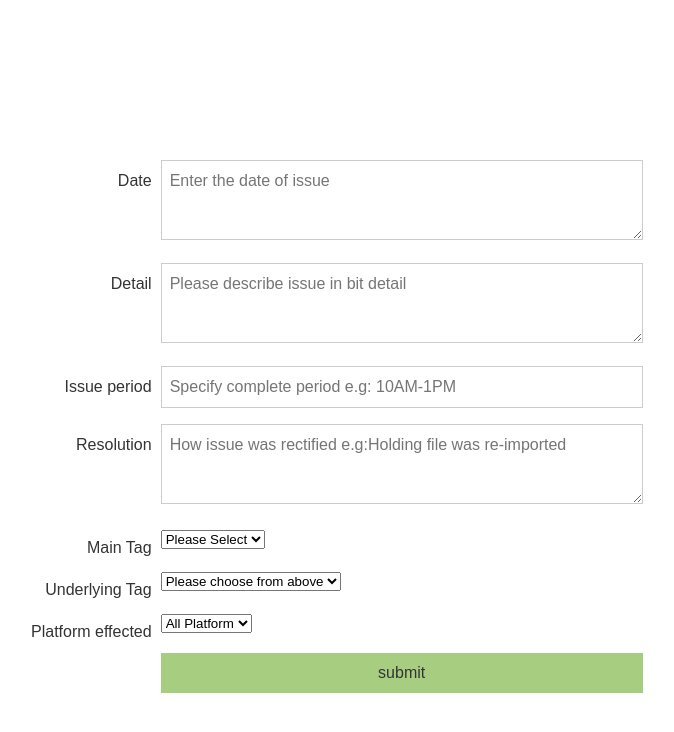
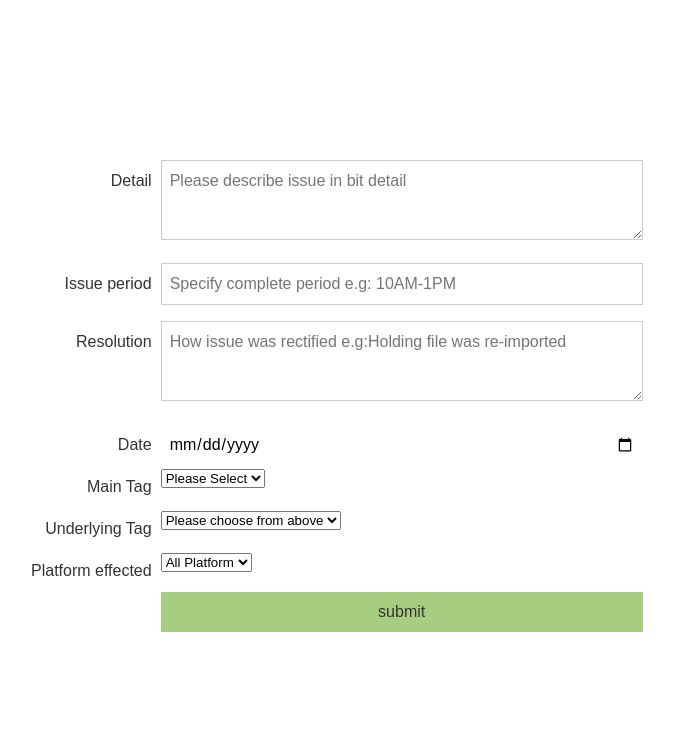
Before and after one commit to ranjanrak/Issuedoc, a Django app: page /creaissue/ in a window 1280 px wide. Shown: the top 732 px of the page, without its empty margins (204-878 px from the left). Run offline with Django 3.2, Linux system fonts and the light colour scheme; the visitor is signed in with stand-in values (Sample User, id 1).

Commit message:
changes in issue input form

```diff
--- a/helpdoc/models.py
+++ b/helpdoc/models.py
@@ -23,7 +23,7 @@ class Content(models.Model):
 
 class Issue(models.Model):
 	""" This is for storing issue faced on anyday """
-	date=models.CharField(max_length=100)
+	date=models.DateField()
 	detail=models.CharField(max_length=200)
 	rectify=models.CharField(max_length=50)
 	tag=models.CharField(max_length=50)
--- a/helpdoc/templates/helpdoc/creaissue.html
+++ b/helpdoc/templates/helpdoc/creaissue.html
@@ -116,10 +116,10 @@ input[type="submit"]:hover, button:hover {
 <div class ="position"
 <section id="contact-form">
   <form id="contact" action="{% url 'helpdoc:creaissue' %}" method="post" enctype="multipart/form-data">
-    <label for ="id_date"><span>Date</span><textarea name="date" placeholder="Enter the date of issue" required id="id_date"></textarea></label></label>
     <label for ="id_detail"><span>Detail</span><textarea name="detail" placeholder="Please describe issue in bit detail" required id="id_detail"></textarea></label>
     <label for="id_rectify"><span>Issue period</span><input name="rectify" type="text" placeholder="Specify complete period e.g: 10AM-1PM" required id="id_rectify"/></label>
     <label for ="id_resolution"><span>Resolution</span><textarea name="resolution" placeholder="How issue was rectified e.g:Holding file was re-imported" required id="id_resolution"></textarea></label>
+    <label for ="id_date"><span>Date</span><input type="date" name="date" required id="id_date"/></label>
     <label for="id_tag"><span>Main Tag</span><select name="tag" id="tag">
     <option>Please Select</option>
     <option value="Q issue">Q issue</option>
--- a/helpdoc/views.py
+++ b/helpdoc/views.py
@@ -101,11 +101,11 @@ def issue(request):
 		tag=request.POST['tag']
 		tag2=request.POST['tag2']
 		if tag == "All":
-			issue=Issue.objects.all()
+			issue=Issue.objects.order_by('date')
 		else:
-			issue=Issue.objects.filter(tag=tag,tag2=tag2)
+			issue=Issue.objects.filter(tag=tag,tag2=tag2).order_by('date')
 	else:
-		issue=Issue.objects.all()
+		issue=Issue.objects.order_by('date')
 	return render(request,'helpdoc/issue.html',{'issue':issue})
 
 @login_required(login_url='/admin_user/')
```
Also changed, not shown: helpdoc/migrations/0013_auto_20171214_1653.py (added).
